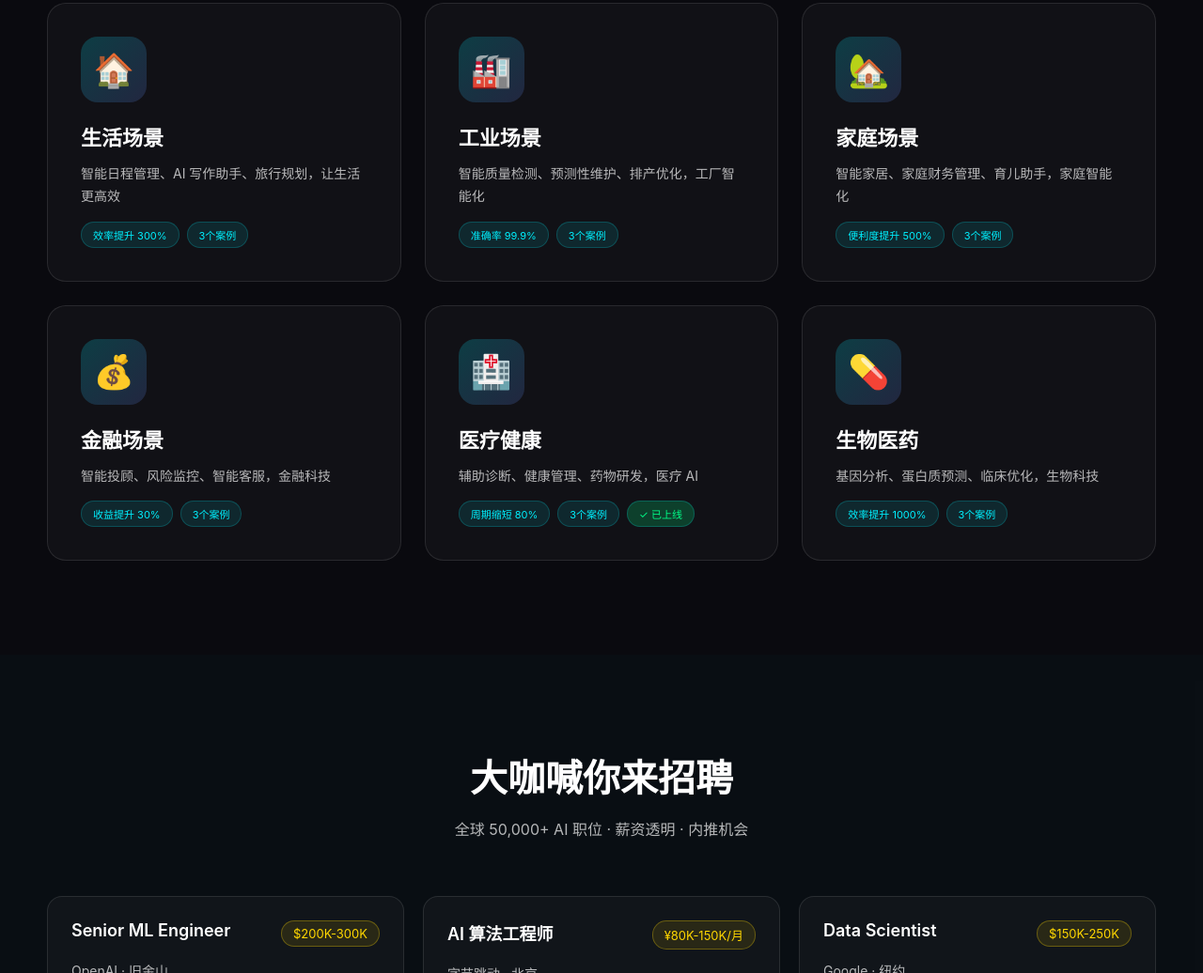
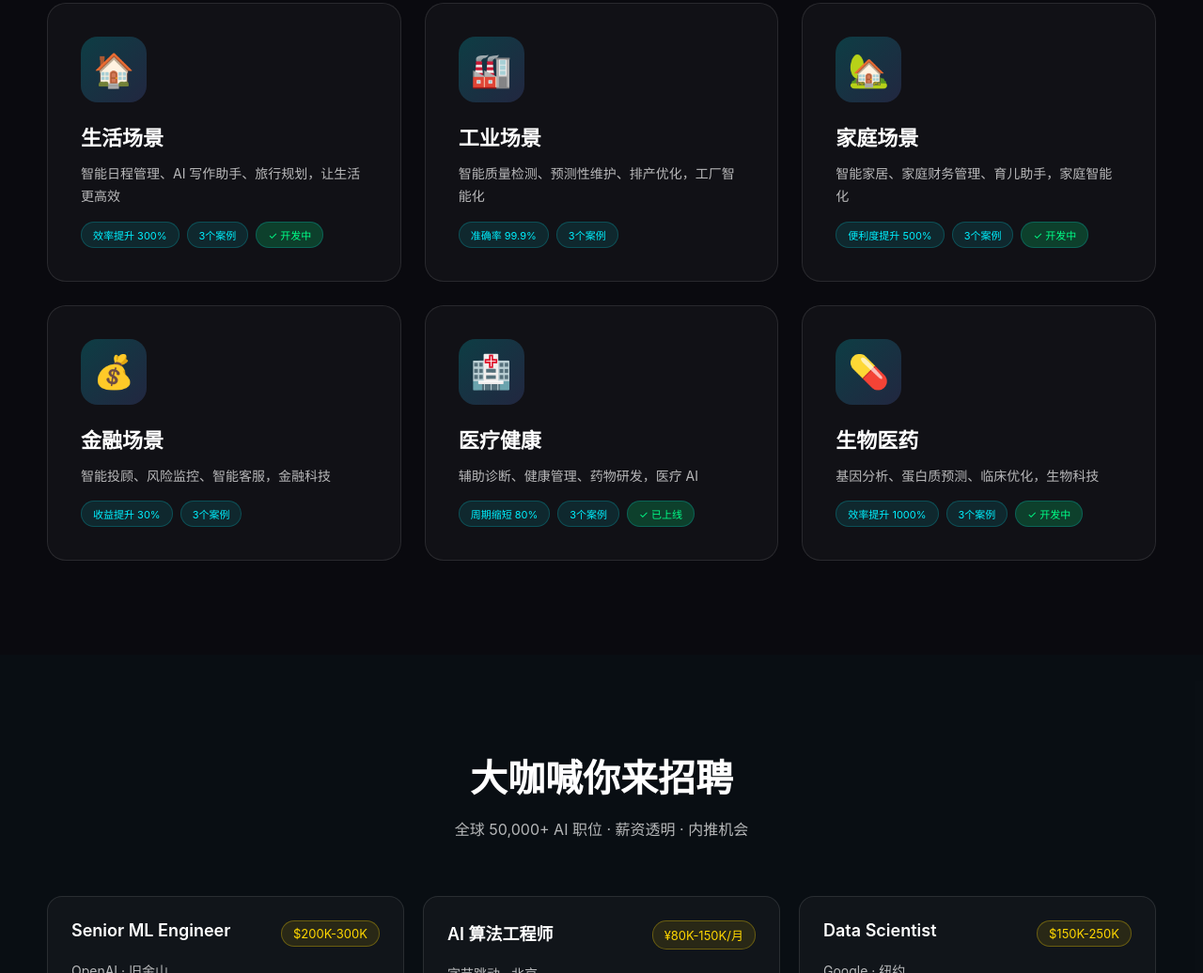
Before and after one commit to ailovem/openclaw-cn, a plain HTML site: page index.html in a window 1280 px wide. Shown: the part 1054-2090 px from the top of the page at 94% size. Drawn offline with Linux system fonts and the light colour scheme.

Commit message:
Update homepage - scene status labels

```diff
--- a/index.html
+++ b/index.html
@@ -557,6 +557,7 @@
                 <div class="scene-tags">
                     <span class="tag">效率提升 300%</span>
                     <span class="tag">3个案例</span>
+                    <span class="tag" style="background:rgba(0,255,136,0.2);color:#00ff88;">✓ 开发中</span>
                 </div>
             </div>
 
@@ -577,6 +578,7 @@
                 <div class="scene-tags">
                     <span class="tag">便利度提升 500%</span>
                     <span class="tag">3个案例</span>
+                    <span class="tag" style="background:rgba(0,255,136,0.2);color:#00ff88;">✓ 开发中</span>
                 </div>
             </div>
 
@@ -610,6 +612,7 @@
                 <div class="scene-tags">
                     <span class="tag">效率提升 1000%</span>
                     <span class="tag">3个案例</span>
+                    <span class="tag" style="background:rgba(0,255,136,0.2);color:#00ff88;">✓ 开发中</span>
                 </div>
             </div>
         </div>
```
